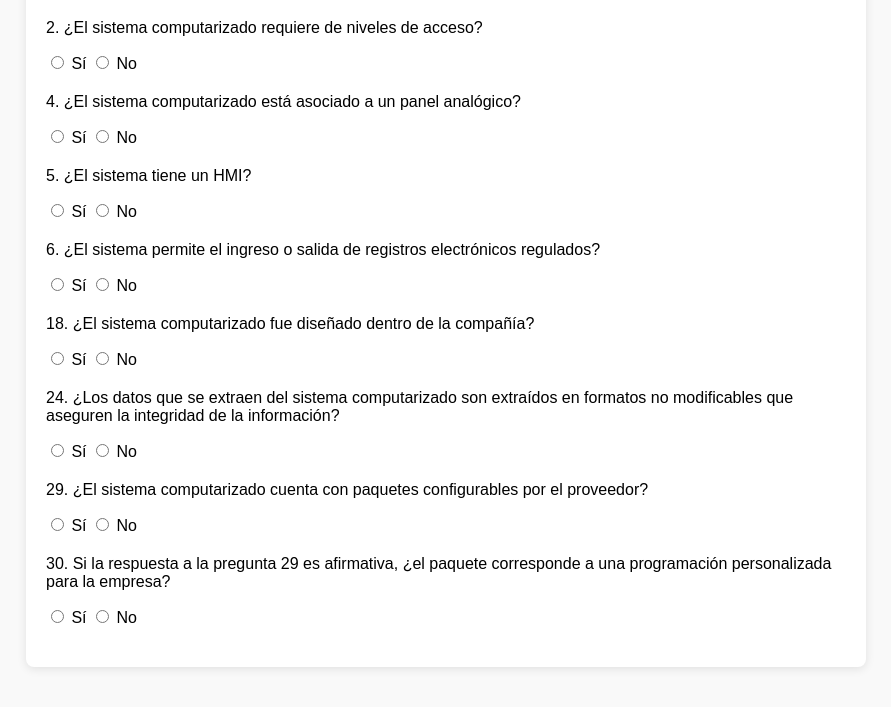
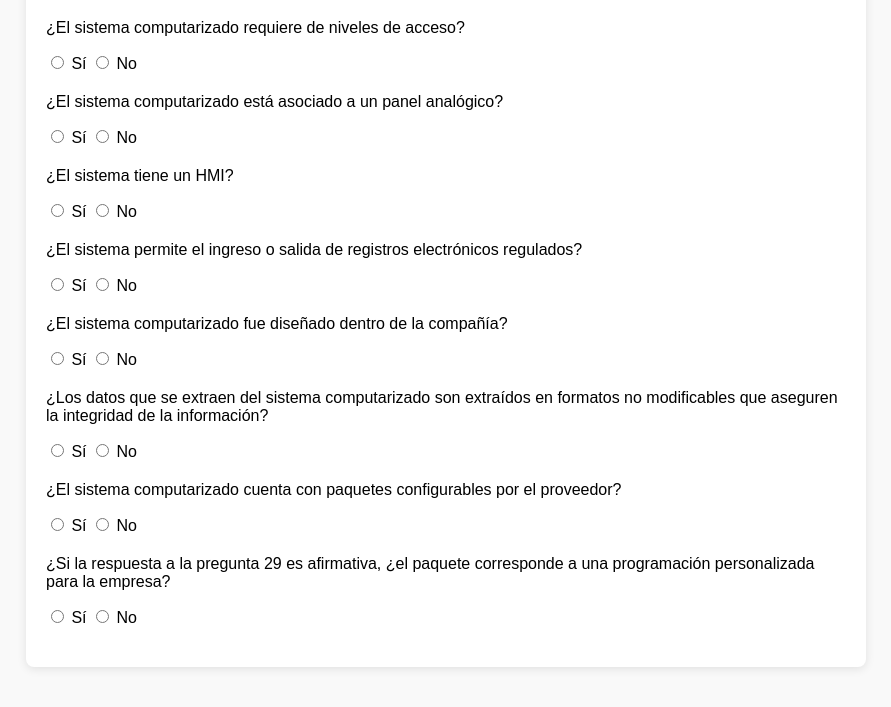
Before and after one commit to braes44/categorizacion-, a plain HTML site: page index.html in a window 1280 px wide. Shown: the part 131-838 px from the top of the page, without its empty margins (194-1085 px from the left). Drawn offline with Linux system fonts and the light colour scheme.

Commit message:
Update index.html

```diff
--- a/index.html
+++ b/index.html
@@ -11,42 +11,42 @@
         <h1>Categorización de Sistemas Computarizados</h1>
         <form id="form">
             <div class="question">
-                <p>2. ¿El sistema computarizado requiere de niveles de acceso?</p>
+                <p>¿El sistema computarizado requiere de niveles de acceso?</p>
                 <label><input type="radio" name="q2" value="Sí"> Sí</label>
                 <label><input type="radio" name="q2" value="No"> No</label>
             </div>
             <div class="question">
-                <p>4. ¿El sistema computarizado está asociado a un panel analógico?</p>
+                <p>¿El sistema computarizado está asociado a un panel analógico?</p>
                 <label><input type="radio" name="q4" value="Sí"> Sí</label>
                 <label><input type="radio" name="q4" value="No"> No</label>
             </div>
             <div class="question">
-                <p>5. ¿El sistema tiene un HMI?</p>
+                <p>¿El sistema tiene un HMI?</p>
                 <label><input type="radio" name="q5" value="Sí"> Sí</label>
                 <label><input type="radio" name="q5" value="No"> No</label>
             </div>
             <div class="question">
-                <p>6. ¿El sistema permite el ingreso o salida de registros electrónicos regulados?</p>
+                <p>¿El sistema permite el ingreso o salida de registros electrónicos regulados?</p>
                 <label><input type="radio" name="q6" value="Sí"> Sí</label>
                 <label><input type="radio" name="q6" value="No"> No</label>
             </div>
             <div class="question">
-                <p>18. ¿El sistema computarizado fue diseñado dentro de la compañía?</p>
+                <p>¿El sistema computarizado fue diseñado dentro de la compañía?</p>
                 <label><input type="radio" name="q18" value="Sí"> Sí</label>
                 <label><input type="radio" name="q18" value="No"> No</label>
             </div>
             <div class="question">
-                <p>24. ¿Los datos que se extraen del sistema computarizado son extraídos en formatos no modificables que aseguren la integridad de la información?</p>
+                <p>¿Los datos que se extraen del sistema computarizado son extraídos en formatos no modificables que aseguren la integridad de la información?</p>
                 <label><input type="radio" name="q24" value="Sí"> Sí</label>
                 <label><input type="radio" name="q24" value="No"> No</label>
             </div>
             <div class="question">
-                <p>29. ¿El sistema computarizado cuenta con paquetes configurables por el proveedor?</p>
+                <p>¿El sistema computarizado cuenta con paquetes configurables por el proveedor?</p>
                 <label><input type="radio" name="q29" value="Sí"> Sí</label>
                 <label><input type="radio" name="q29" value="No"> No</label>
             </div>
             <div class="question">
-                <p>30. Si la respuesta a la pregunta 29 es afirmativa, ¿el paquete corresponde a una programación personalizada para la empresa?</p>
+                <p>¿Si la respuesta a la pregunta 29 es afirmativa, ¿el paquete corresponde a una programación personalizada para la empresa?</p>
                 <label><input type="radio" name="q30" value="Sí"> Sí</label>
                 <label><input type="radio" name="q30" value="No"> No</label>
             </div>
```
